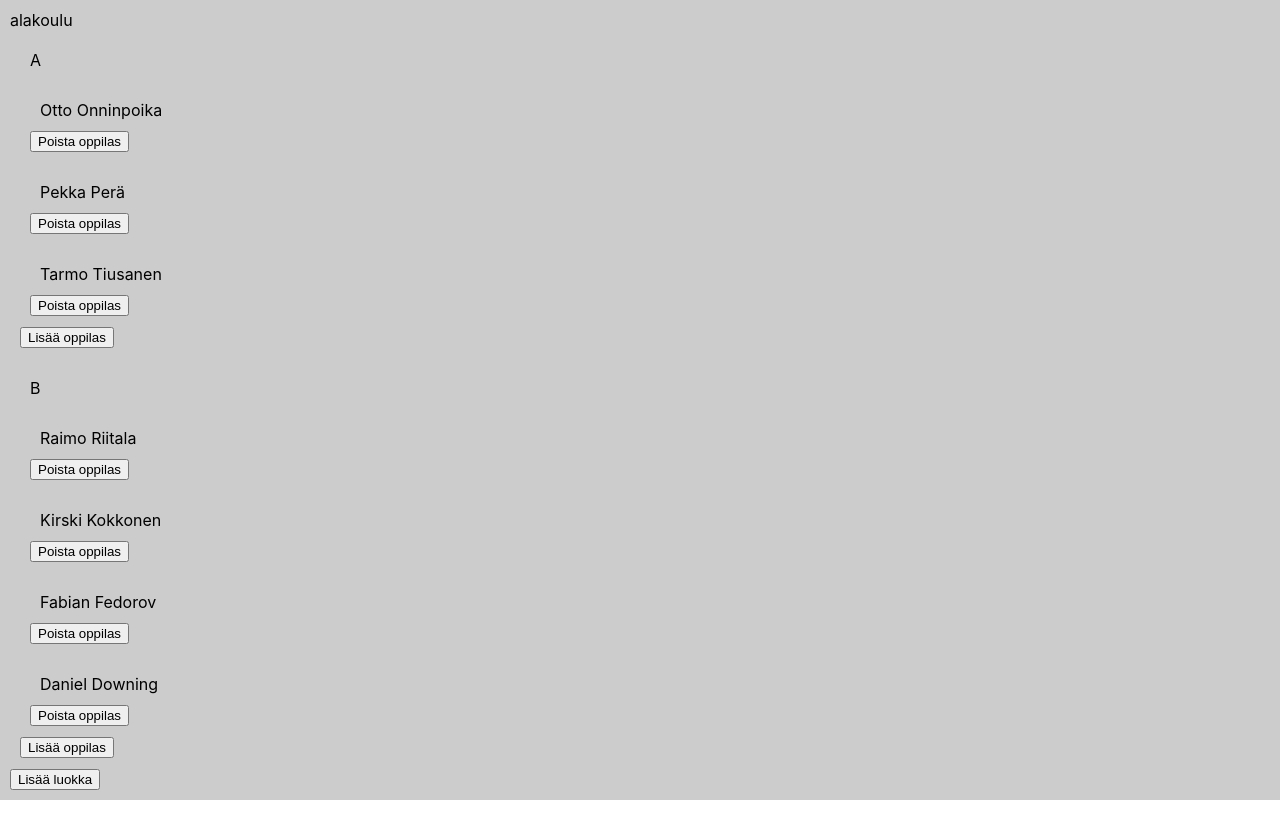
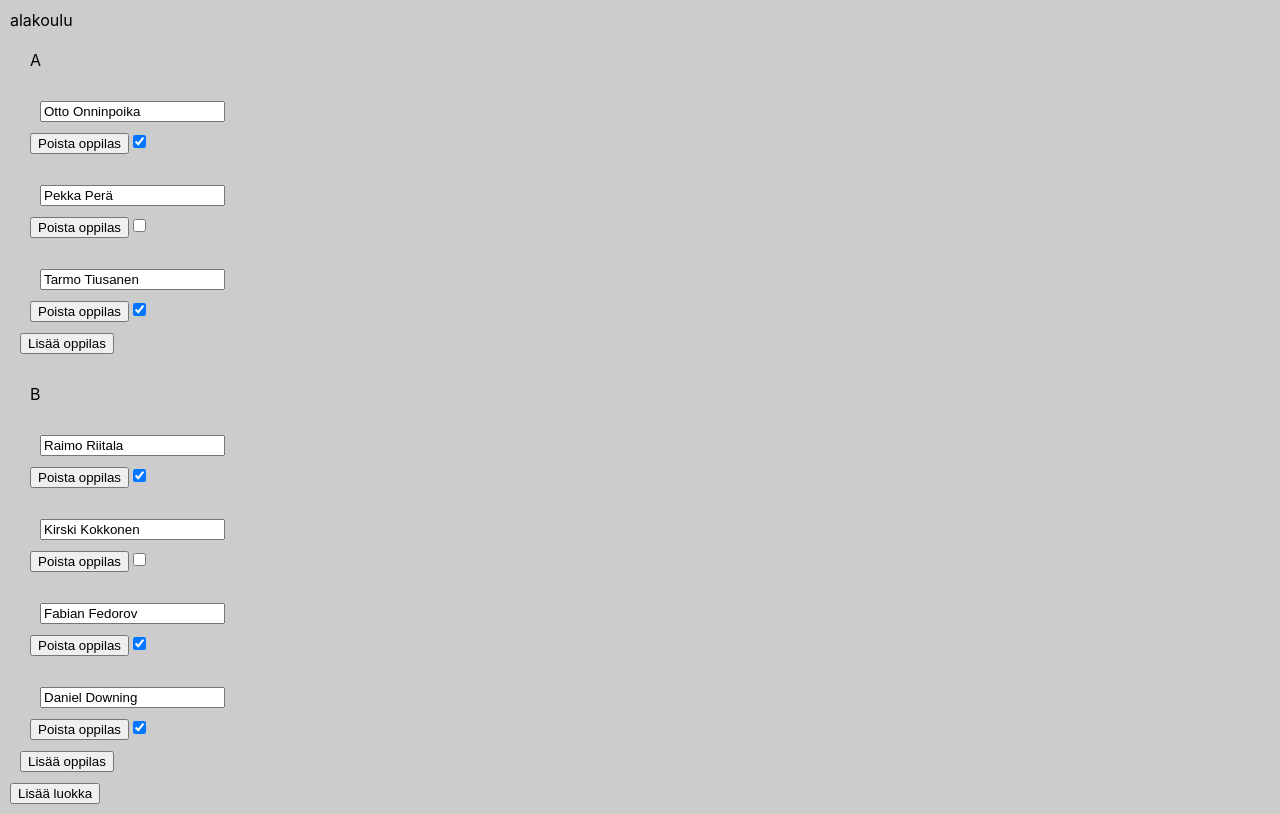
Before and after one commit to juvuorin/reactappis, a React (Create React App) app: page / in a window 1280 px wide. Built offline with nearby package versions, Linux system fonts and the light colour scheme.

Commit message:
onChange ja onClick tapahtumat komponentteihin

```diff
--- a/src/Koulu.js
+++ b/src/Koulu.js
@@ -5,17 +5,17 @@ import React, { useState } from 'react';
 //Tentti1
 import Luokka from './Luokka';
 
-let oppilas1 = { nimi: "Otto Onninpoika" }
-let oppilas2 = { nimi: "Pekka Perä" }
-let oppilas3 = { nimi: "Tarmo Tiusanen" }
+let oppilas1 = { nimi: "Otto Onninpoika", osaalukea:true }
+let oppilas2 = { nimi: "Pekka Perä",osaalukea:false }
+let oppilas3 = { nimi: "Tarmo Tiusanen",osaalukea:true }
 
 let luokka1 = { kirjain: "A", oppilaat: [oppilas1, oppilas2, oppilas3] }
 
 
-let oppilas4 = { nimi: "Raimo Riitala" }
-let oppilas5 = { nimi: "Kirski Kokkonen" }
-let oppilas6 = { nimi: "Fabian Fedorov" }
-let oppilas7 = { nimi: "Daniel Downing" }
+let oppilas4 = { nimi: "Raimo Riitala" ,osaalukea:true}
+let oppilas5 = { nimi: "Kirski Kokkonen",osaalukea:false }
+let oppilas6 = { nimi: "Fabian Fedorov" ,osaalukea:true}
+let oppilas7 = { nimi: "Daniel Downing",osaalukea:true }
 
 let luokka2 = { kirjain: "B", oppilaat: [oppilas4, oppilas5, oppilas6, oppilas7] }
 
@@ -41,15 +41,21 @@ function Koulu() {
             case "LISÄÄ_OPPILAS":
                 kouluKopio.luokat[o.data.luokkaIndex].oppilaat.push({ nimi: "Olli Oppilas" })
                 break;
-
             case "LISÄÄ_LUOKKA":
                 kouluKopio.luokat.push({ kirjain: "T", oppilaat: [] })
                 break;
-
+            case "OPPILAAN_NIMI_MUUTTUI":
+                kouluKopio.luokat[o.data.luokkaIndex].oppilaat[o.data.oppilasIndex].nimi=o.data.nimi
+                break;
+            case "OPPILAAN_LUKUTAITOTIETO_MUUTTUI":
+                kouluKopio.luokat[o.data.luokkaIndex].oppilaat[o.data.oppilasIndex].osaalukea=!kouluKopio.luokat[o.data.luokkaIndex].oppilaat[o.data.oppilasIndex].osaalukea
+                break;
             default: throw "Nyt on jokin vialla"
 
 
+
         }
+        console.log(kouluKopio)
         setKoulu(kouluKopio)
 
     }
--- a/src/Oppilas.js
+++ b/src/Oppilas.js
@@ -1,9 +1,14 @@
 function Oppilas(p) {
     console.log("Oppilas renderöitiin")
-
     return (
         <div>
-            <div>{p.oppilas.nimi}</div><button onClick={()=>p.dispatch({type:"POISTA_OPPILAS",data: {oppilasIndex:p.oppilasIndex, luokkaIndex:p.luokkaIndex}})}>Poista oppilas</button>
+            <div><input type="text" onChange={
+                (event)=>p.dispatch({type:"OPPILAAN_NIMI_MUUTTUI",data: {oppilasIndex:p.oppilasIndex, luokkaIndex:p.luokkaIndex,nimi:event.target.value}})}
+                value={p.oppilas.nimi}></input></div><button onClick={()=>p.dispatch({type:"POISTA_OPPILAS",data: {oppilasIndex:p.oppilasIndex, luokkaIndex:p.luokkaIndex}})}>Poista oppilas</button>
+            <input type="checkbox" onClick={
+                ()=>p.dispatch({type:"OPPILAAN_LUKUTAITOTIETO_MUUTTUI",data: {oppilasIndex:p.oppilasIndex, luokkaIndex:p.luokkaIndex}})}
+                checked={p.oppilas.osaalukea}></input>
+
         </div>
     );
 }
```
